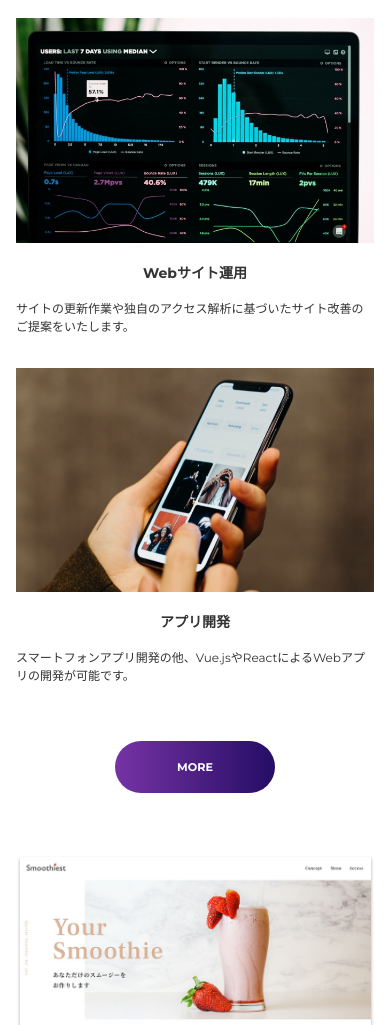
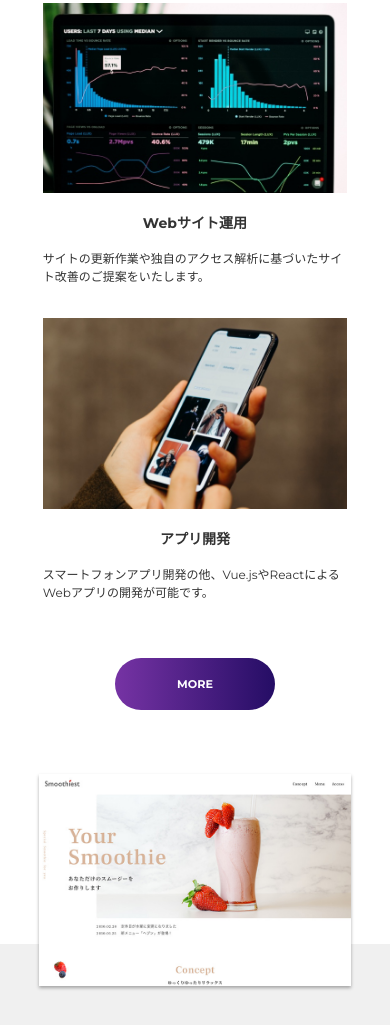
Before and after one commit to Kaji1127/Pon-Design, a website: page index.html in a window 390 px wide. Shown: the part 1650-2675 px from the top of the page. Drawn offline with Linux system fonts and the light colour scheme.

Commit message:
change responsive style

```diff
--- a/sass/components/_news.scss
+++ b/sass/components/_news.scss
@@ -7,14 +7,20 @@
 		flex-direction: column;
 		align-items: center;
 	}
+
 	&__content {
-		margin-top: 3rem;
+		@include respond(tab) {
+			width: 80%;
+			margin: 3rem auto 0;
+		}
 	}
 
 	&__item {
 		display: flex;
 		align-items: center;
 		flex-wrap: wrap;
+		width: 100%;
+		margin: 0 auto;
 		&:not(:last-child) {
 			margin-bottom: 15px;
 		}
@@ -36,7 +42,7 @@
 		@include respond(tab) {
 			margin-top: 1.5rem;
 			// display: inline-block;
-			// width: 100%;
+			width: 90%;
 		}
 	}
 }
--- a/sass/components/_service.scss
+++ b/sass/components/_service.scss
@@ -15,7 +15,7 @@
 		width: calc((100% - 2 * #{$gutter}) / 3);
 		@include respond(tab-port-sm) {
 			align-self: center;
-			width: 100%;
+			width: 85%;
 			margin-bottom: 4rem;
 		}
 	}
--- a/sass/components/_works.scss
+++ b/sass/components/_works.scss
@@ -43,8 +43,12 @@
 		}
 
 		@include respond(tab-port-sm) {
-			max-width: 90%;
+			max-width: 100%;
 			margin: 0 auto;
+		}
+
+		@include respond(tab) {
+			width: 80%;
 		}
 	}
 }
--- a/sass/pages/_home.scss
+++ b/sass/pages/_home.scss
@@ -1,6 +1,10 @@
 .container {
 	max-width: 130rem;
 	margin: 0 auto;
+
+	@include respond(tab-port-sm) {
+		// padding: 0 5rem;
+	}
 
 	@include respond(tab) {
 		padding: 0 2rem;
```
Also changed, not shown: css/style.css.
